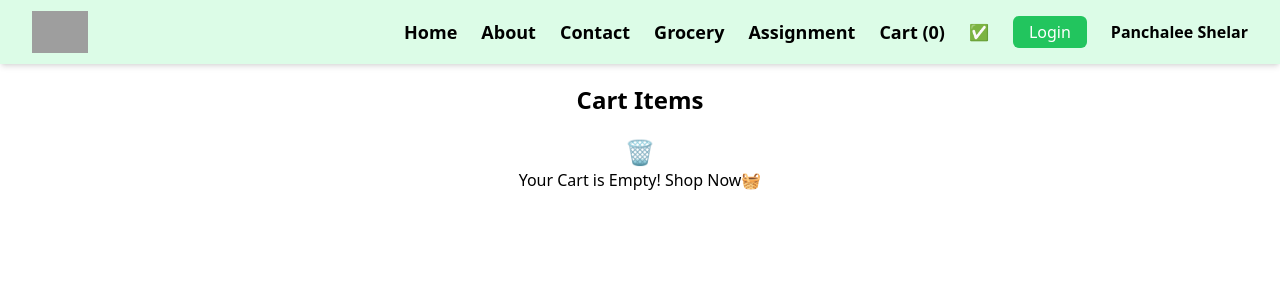
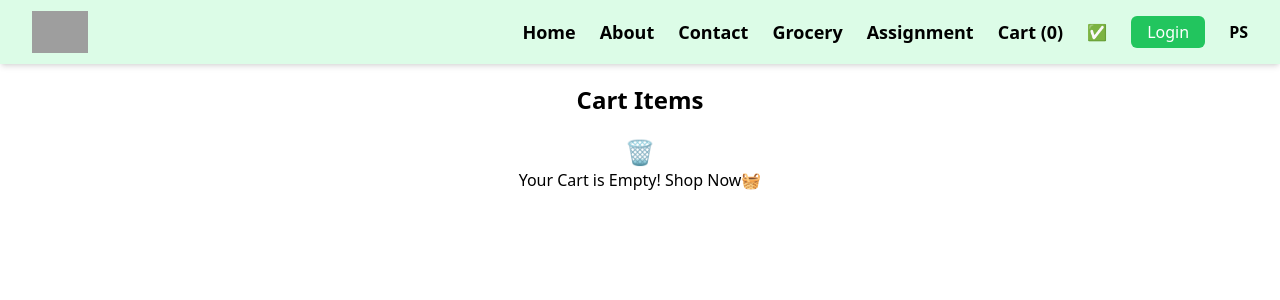
Before and after one commit to panchalee-shelar/FoodApp, a React (Vite) app: page /cart in a window 1280 px wide. Shown: the top 300 px of the page. Built offline with nearby package versions, Linux system fonts and the light colour scheme; grey boxes are pictures that could not be loaded.

Commit message:
lazy issue resolved

```diff
--- a/src/components/App.js
+++ b/src/components/App.js
@@ -14,15 +14,14 @@ import Cart from "./Cart";
 import QuestionsSet from "./questions/QuestionsSet";
 
 
-const Grocery = lazy(()=> import('./Grocery.js'));
+const Grocery = lazy(()=> import('./Grocery'));
 // it create separate bundle of grocery.
 
 const Layout = () => {
-    try {
     const [userName, setUserName] = useState();
 
     useEffect(() => {
-            const data = { name: "Panchalee Shelar" };
+        const data = { name: "PS" };
         setUserName(data.name);
     }, []);
 
@@ -34,10 +33,6 @@ const Layout = () => {
             </UserContext.Provider>
         </Provider>
     );
-    } catch (err) {
-        console.error("Error in Layout component:", err);
-        return <h1>Something went wrong in Layout</h1>;
-    }
 };
 
 
```
Lines whose indentation alone changed are shown as unchanged.
